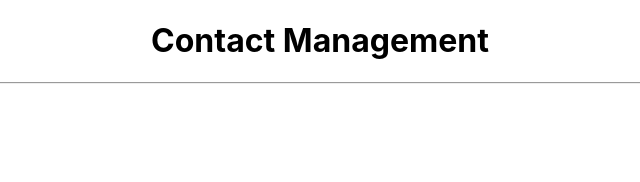
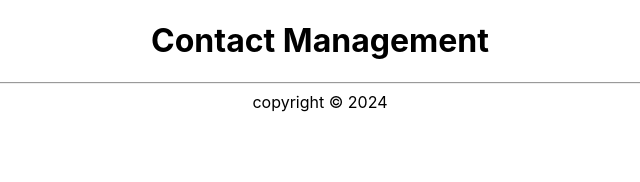
Before and after one commit to enowmbi/contact-app-react, a React (Create React App) app: page / in a window 1280 px wide. Shown: the top 182 px of the page, without its empty margins (320-960 px from the left). Built offline with nearby package versions, Linux system fonts and the light colour scheme.

Commit message:
Add footer to app component

```diff
--- a/src/App.js
+++ b/src/App.js
@@ -1,5 +1,6 @@
 import './App.css';
 import Header from './components/Header'
+import Footer from './components/Footer'
 
 function App() {
   return (
@@ -7,6 +8,7 @@ function App() {
       <Header
           title={"Contact Management"}
       />
+      <Footer />
     </div>
   );
 }
--- /dev/null
+++ b/src/components/Footer.js
@@ -0,0 +1,9 @@
+const Footer = ()=>{
+  return(
+     <footer>
+        copyright &copy; 2024
+      </footer>
+  )
+}
+
+export default Footer
```
